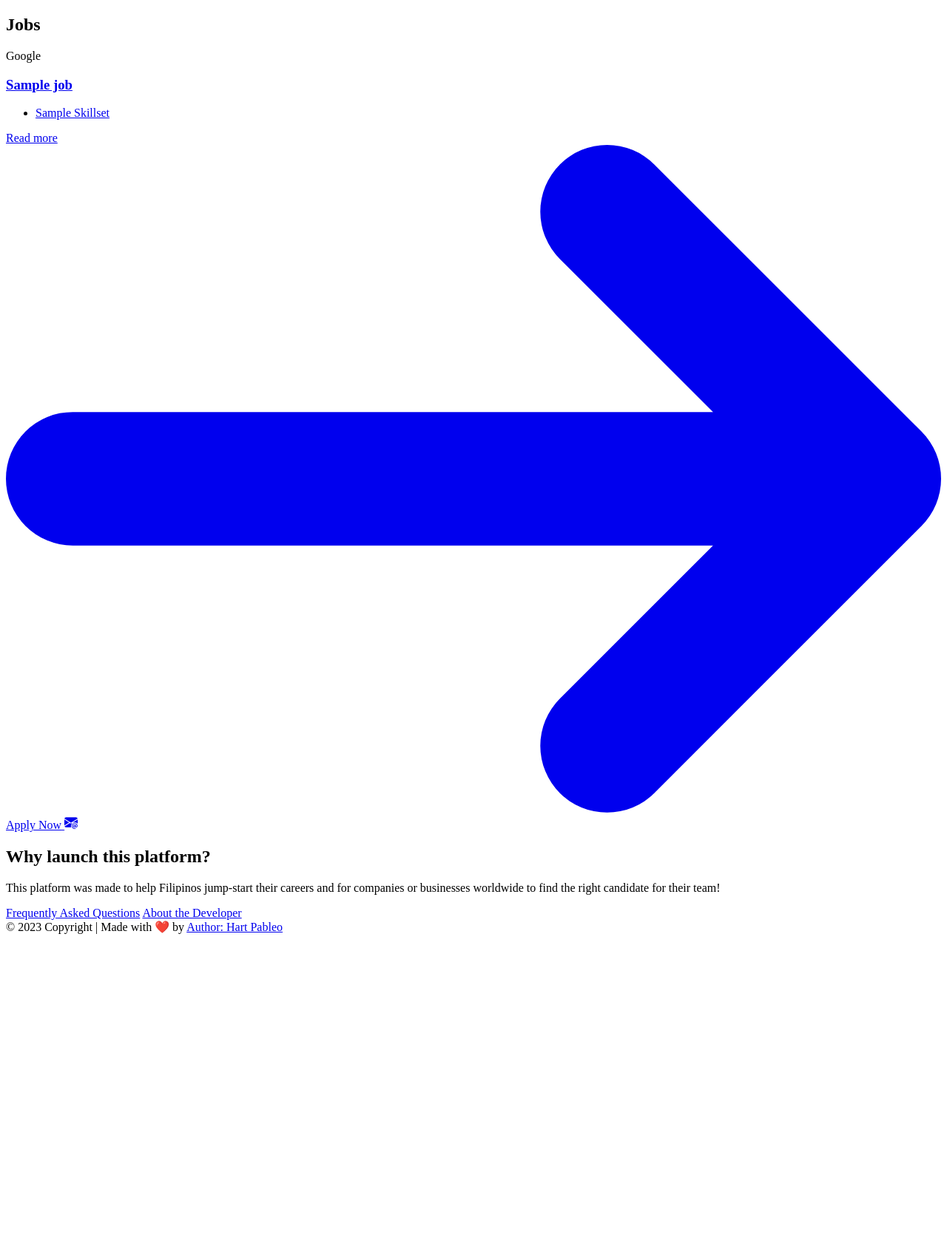
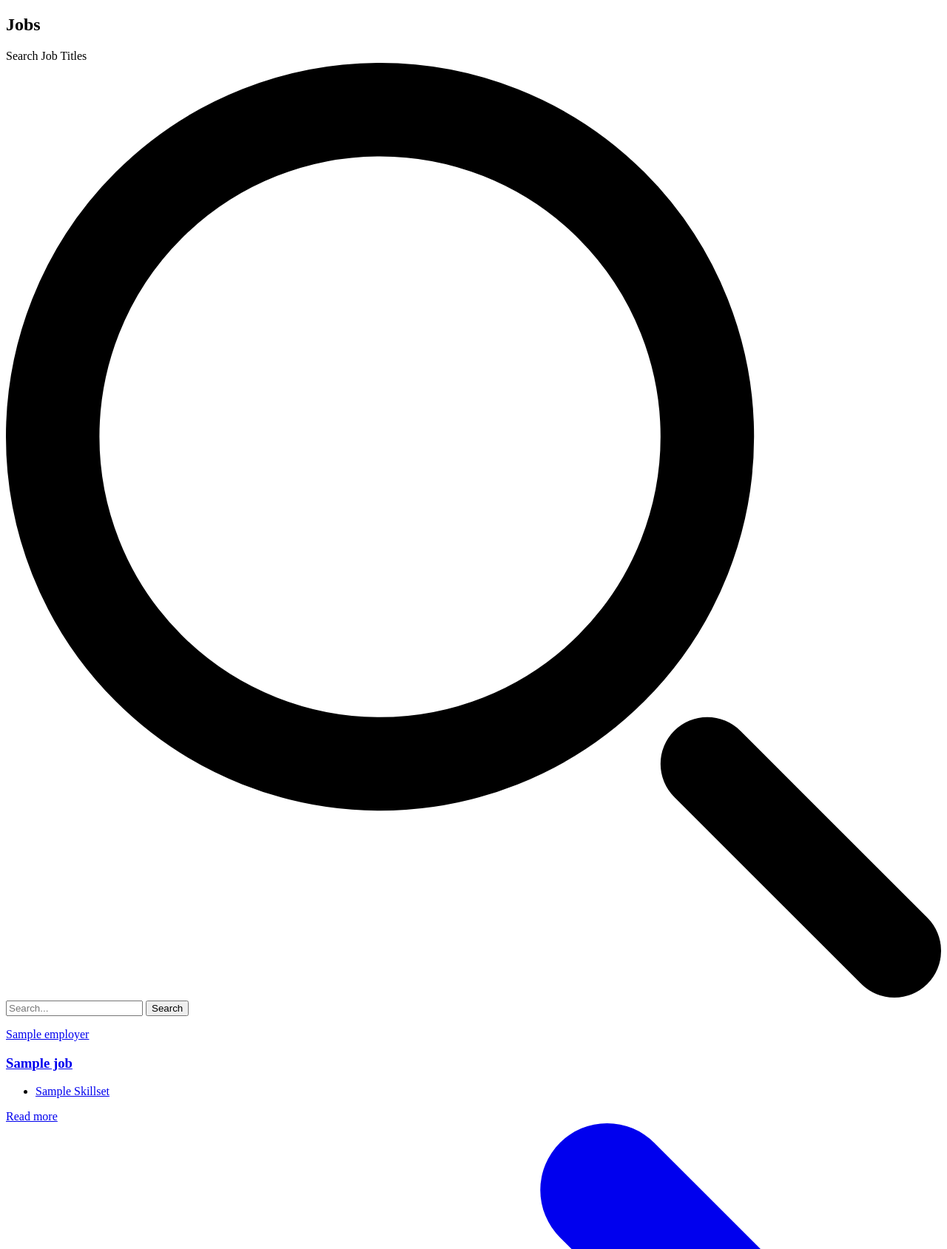
Before and after one commit to hartpableo/phreshskills, a PHP site: template app/views/jobs/index.view.php in a window 1280 px wide. Shown: the part 193-1882 px from the top of the page at 74% size. Before the commit the page ends 1456 px from the top, so only its background shows below. Run offline with PHP 8.4, Linux system fonts and the light colour scheme; the template is opened without the code that fills it: most values are stand-ins (such as "Sample title", 1, 10 or a date in 2020); data that the repository does not hold is empty; some libraries are stand-ins or nearby versions.

Commit message:
Filtering Job Titles

```diff
--- a/app/Core/functions.php
+++ b/app/Core/functions.php
@@ -38,6 +38,10 @@
 
 function urlIs($value) {
   return $_SERVER['REQUEST_URI'] === $value;
+}
+
+function no_query_strings() {
+  return strtok($_SERVER["REQUEST_URI"], '?');
 }
 
 function view($path, $attributes = []) {
--- a/app/views/jobs/index.view.php
+++ b/app/views/jobs/index.view.php
@@ -6,7 +6,36 @@
 
   <div class="container pt-10 pb-16 flex flex-col justify-start items-stretch gap-6">
 
+    <form method="GET" id="search" class="max-w-md">
+      <label for="default-search" class="text-neutral-500 text-sm font-semibold">Search Job Titles</label>
+      <div class="relative">
+          <div class="absolute inset-y-0 left-0 flex items-center pl-3 pointer-events-none" aria-hidden="true" role="presentation">
+              <svg class="w-4 h-4 text-gray-500" xmlns="http://www.w3.org/2000/svg" fill="none" viewBox="0 0 20 20">
+                  <path stroke="currentColor" stroke-linecap="round" stroke-linejoin="round" stroke-width="2" d="m19 19-4-4m0-7A7 7 0 1 1 1 8a7 7 0 0 1 14 0Z"/>
+              </svg>
+          </div>
+          <input
+          type="search"
+          name="search"
+          id="default-search"
+          class="block w-full p-4 pl-10 text-sm text-gray-900 border border-gray-300 rounded-lg bg-gray-50 focus:ring-blue-500 focus:border-blue-500"
+          placeholder="Search..."
+          required>
+          <button type="submit" class="font-bold text-white absolute right-2.5 bottom-2.5 bg-blue-500 hover:bg-orange-500 transition-all focus:ring-4 focus:outline-none focus:ring-blue-300 rounded text-sm px-4 py-2">Search</button>
+      </div>
+    </form>
+
+    <?php if ($_GET) : ?>
+
+    <a
+      href="<?php echo no_query_strings(); ?>"
+      class="block px-5 py-2 text-sm font-semibold rounded bg-orange-500 max-w-max text-white"
+    >Clear Filters</a>
+
+    <?php endif; ?>
+
     <?php if (!empty($jobs)) : ?>
+
       <?php foreach ($jobs as $job) : ?>
 
         <?php $titleSlug = Core\Slugifier::slugify($job['title']); ?>
@@ -16,19 +45,26 @@
         aria-labelledby="job--<?php echo "{$titleSlug}-{$job['id']}"; ?>"
         class="p-6 bg-white border border-gray-200 rounded-lg shadow-lg">
 
+        <?php foreach ($employers as $employer) : ?>
+          <?php if ($employer['employer_id'] === $job['employer_id']) : ?>
           <p class="block text-xs font-bold text-neutral-500">
-            Google
+            <a href="<?php echo "/"; ?>">
+              <?php echo $employer['name']; ?>
+            </a>
           </p>
+          <?php endif; ?>
+        <?php endforeach; ?>
 
           <a
-          href="#"
-          class="text-gray-900 hover:text-orange-500 transition-all"
+          href="<?php echo "/job/{$job['id']}"; ?>"
+          class="block w-max text-gray-900 hover:text-orange-500 transition-all"
           >
               <h3
               id="job--<?php echo "{$titleSlug}-{$job['id']}"; ?>"
               class="font-secondary mb-2 text-3xl font-bold"
               ><?php echo $job['title']; ?></h3>
           </a>
+
           <div class="mb-3 font-normal text-gray-700 text-md leading-tight">
             <?php echo excerpt($job['description'], 500); ?>
           </div>
@@ -50,7 +86,7 @@
             <li class="inline-block">
               <a
                 class="p-1 px-2 font-semibold text-xs rounded bg-gray-500 text-neutral-50 hover:bg-blue-700 transition-all"
-                href="#"
+                href="<?php echo "/skills/{$skill}"; ?>"
               ><?php echo ucwords($skill); ?></a>
             </li>
 
--- a/app/views/pages/index.view.php
+++ b/app/views/pages/index.view.php
@@ -78,7 +78,7 @@
         <li class="inline-block">
           <a
             class="p-1 px-2 font-semibold text-xs rounded bg-gray-500 text-neutral-50 hover:bg-blue-700 transition-all"
-            href="#"
+            href="<?php echo "/skills/{$skill}"; ?>"
           ><?php echo ucwords($skill); ?></a>
         </li>
 
```
Also changed, not shown: app/Http/controllers/Jobs/index.php (+7 -3 lines), app/Http/controllers/Tenants/export-data.php (deleted, +0 -74 lines), public/assets/css/style.css.
